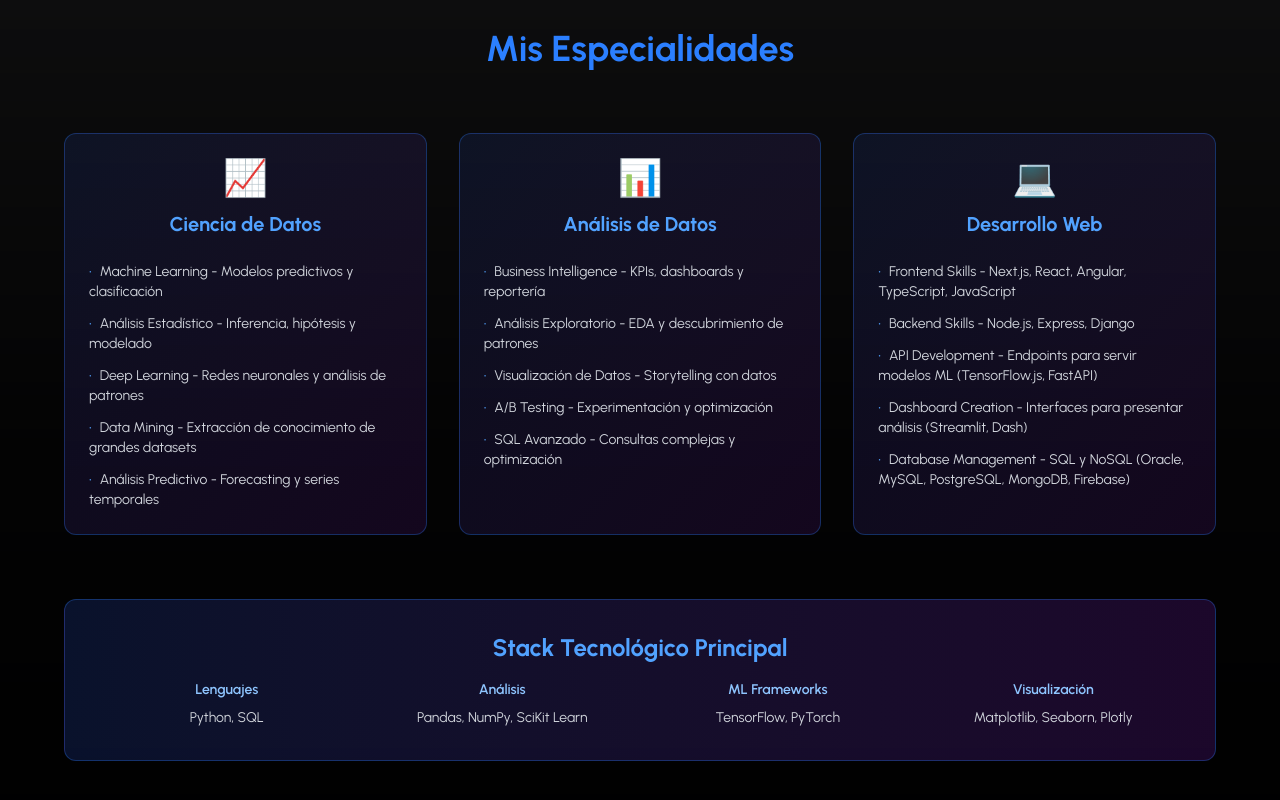
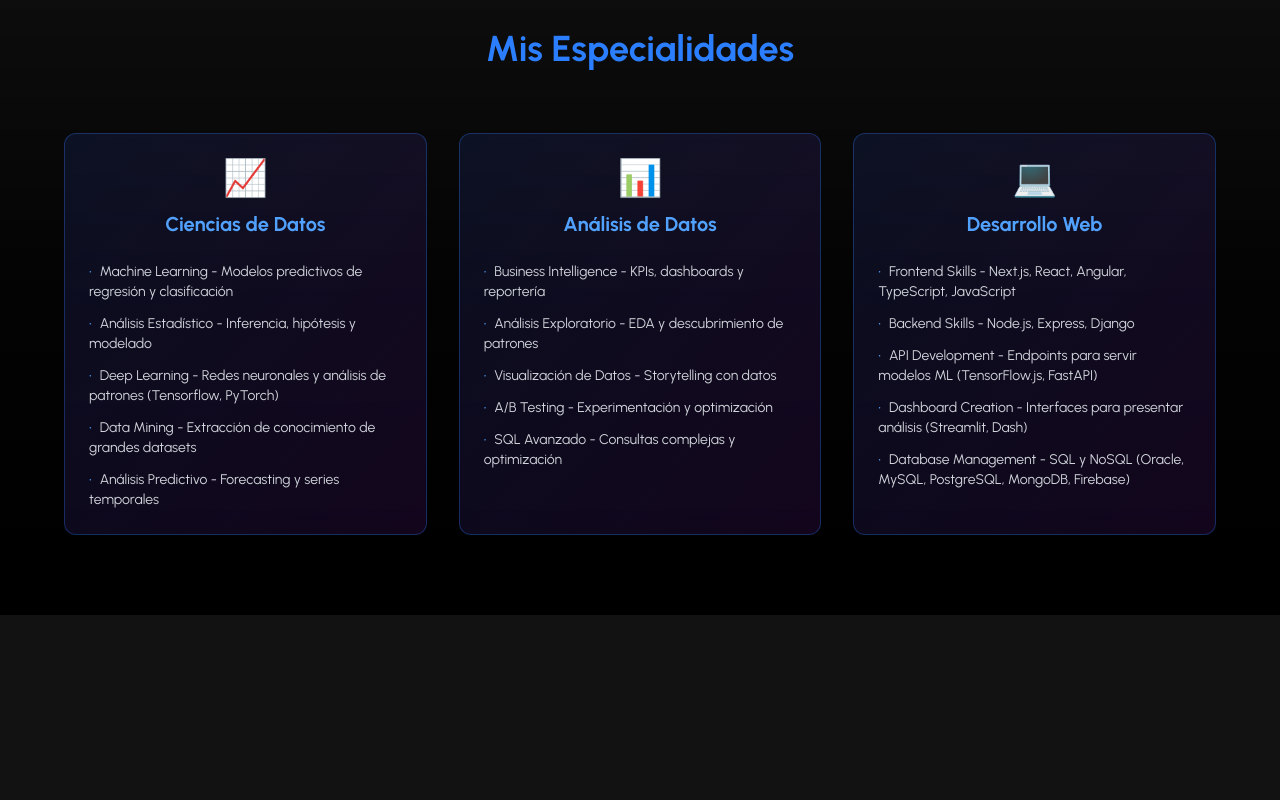
Before and after one commit to h-garrido/my-portfolio-nextjs, a Next.js app: page / in a window 1280 px wide. Shown: the part 1146-1946 px from the top of the page. After the commit the page ends 1761 px from the top, so only its background shows below. Built offline with nearby package versions, Linux system fonts and the light colour scheme; no server answers.

Commit message:
fix: correct typos and improve formatting in Specialties component

```diff
--- a/components/specialties.tsx
+++ b/components/specialties.tsx
@@ -7,14 +7,14 @@ const Specialties = () => {
   const specialties = [
     {
       icon: "📈",
-      title: "Ciencia de Datos",
+      title: "Ciencias de Datos",
       skills: [
-        "Machine Learning - Modelos predictivos y clasificación",
+        "Machine Learning - Modelos predictivos de regresión y clasificación",
         "Análisis Estadístico - Inferencia, hipótesis y modelado",
-        "Deep Learning - Redes neuronales y análisis de patrones",
+        "Deep Learning - Redes neuronales y análisis de patrones (Tensorflow, PyTorch)",
         "Data Mining - Extracción de conocimiento de grandes datasets",
-        "Análisis Predictivo - Forecasting y series temporales"
-      ]
+        "Análisis Predictivo - Forecasting y series temporales",
+      ],
     },
     {
       icon: "📊",
@@ -24,8 +24,8 @@ const Specialties = () => {
         "Análisis Exploratorio - EDA y descubrimiento de patrones",
         "Visualización de Datos - Storytelling con datos",
         "A/B Testing - Experimentación y optimización",
-        "SQL Avanzado - Consultas complejas y optimización"
-      ]
+        "SQL Avanzado - Consultas complejas y optimización",
+      ],
     },
     {
       icon: "💻",
@@ -35,9 +35,9 @@ const Specialties = () => {
         "Backend Skills - Node.js, Express, Django",
         "API Development - Endpoints para servir modelos ML (TensorFlow.js, FastAPI)",
         "Dashboard Creation - Interfaces para presentar análisis (Streamlit, Dash)",
-        "Database Management - SQL y NoSQL (Oracle, MySQL, PostgreSQL, MongoDB, Firebase)"
-      ]
-    }
+        "Database Management - SQL y NoSQL (Oracle, MySQL, PostgreSQL, MongoDB, Firebase)",
+      ],
+    },
   ];
 
   return (
@@ -64,7 +64,9 @@ const Specialties = () => {
             >
               <div className="text-center mb-6">
                 <div className="text-4xl mb-3">{specialty.icon}</div>
-                <h3 className="text-xl font-bold text-blue-400">{specialty.title}</h3>
+                <h3 className="text-xl font-bold text-blue-400">
+                  {specialty.title}
+                </h3>
               </div>
 
               <ul className="space-y-3">
@@ -79,7 +81,7 @@ const Specialties = () => {
           ))}
         </div>
 
-        <motion.div
+        {/* <motion.div
           variants={fadeIn("bottom")}
           initial="hidden"
           animate="visible"
@@ -87,7 +89,9 @@ const Specialties = () => {
           className="mt-16 mb-20 text-center"
         >
           <div className="bg-gradient-to-r from-blue-900/30 to-purple-900/30 p-8 rounded-xl border border-blue-500/30">
-            <h3 className="text-2xl font-bold mb-4 text-blue-400">Stack Tecnológico Principal</h3>
+            <h3 className="text-2xl font-bold mb-4 text-blue-400">
+              Stack Tecnológico Principal
+            </h3>
             <div className="grid md:grid-cols-2 lg:grid-cols-4 gap-4 text-sm">
               <div>
                 <h4 className="font-semibold text-blue-300 mb-2">Lenguajes</h4>
@@ -98,16 +102,20 @@ const Specialties = () => {
                 <p className="text-gray-300">Pandas, NumPy, SciKit Learn</p>
               </div>
               <div>
-                <h4 className="font-semibold text-blue-300 mb-2">ML Frameworks</h4>
+                <h4 className="font-semibold text-blue-300 mb-2">
+                  ML Frameworks
+                </h4>
                 <p className="text-gray-300">TensorFlow, PyTorch</p>
               </div>
               <div>
-                <h4 className="font-semibold text-blue-300 mb-2">Visualización</h4>
+                <h4 className="font-semibold text-blue-300 mb-2">
+                  Visualización
+                </h4>
                 <p className="text-gray-300">Matplotlib, Seaborn, Plotly</p>
               </div>
             </div>
           </div>
-        </motion.div>
+        </motion.div> */}
       </motion.div>
     </div>
   );
```
